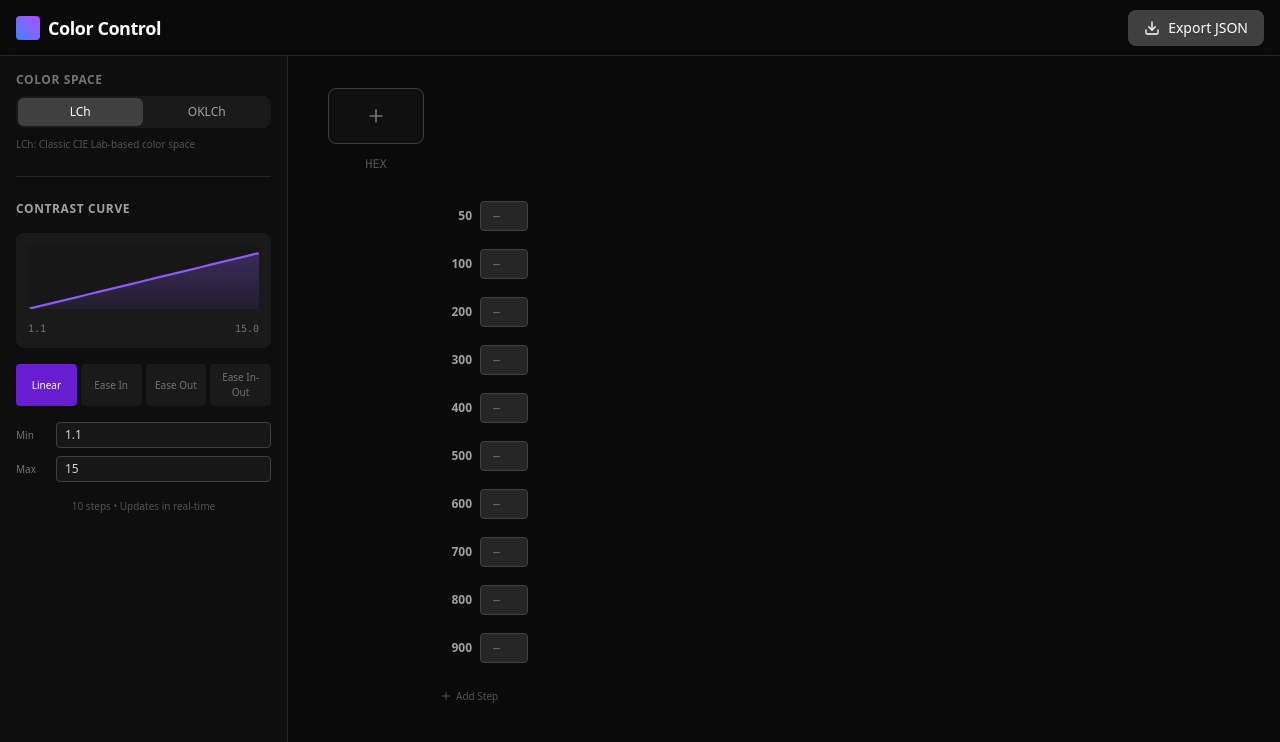
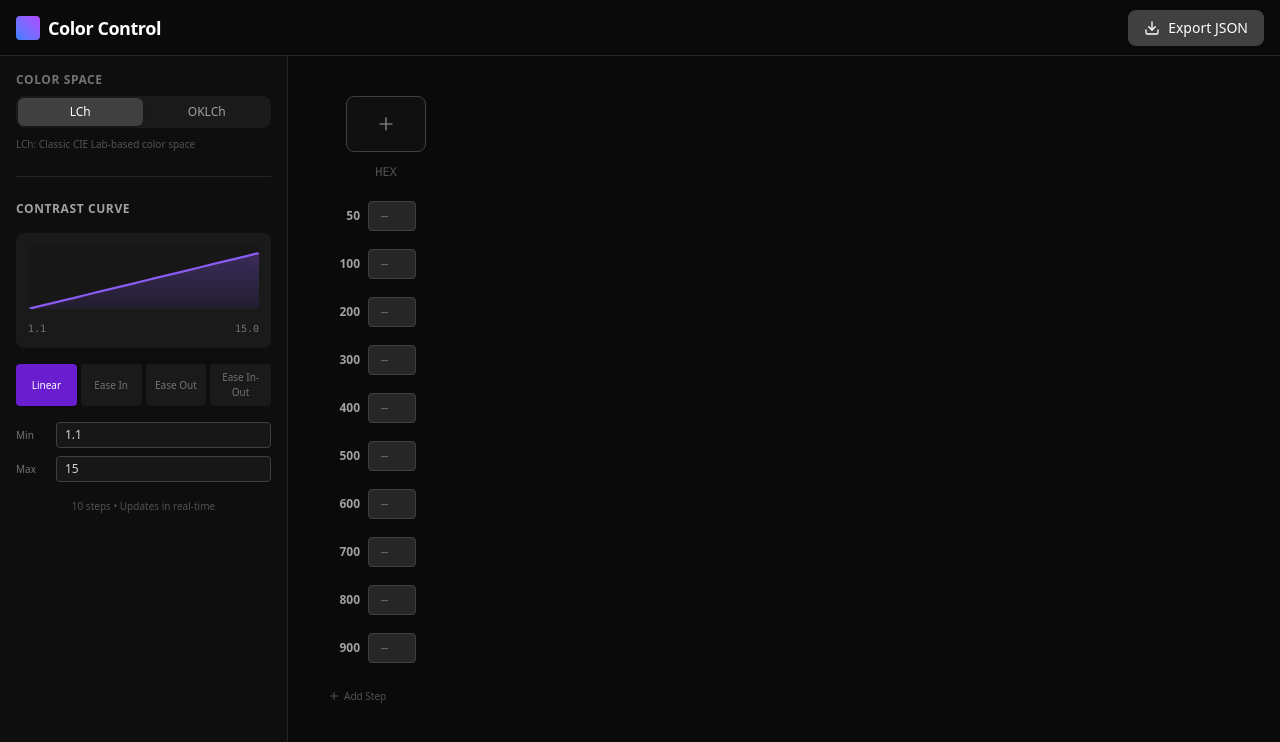
Before and after one commit to gabrielPlunk/color-control, a React (Vite) app: page / in a window 1280 px wide. Shown: the top 742 px of the page. Built offline with nearby package versions, Linux system fonts and the light colour scheme.

Commit message:
Move add color trigger into labels column, remove separate AddColorColumn

```diff
--- a/src/components/PaletteGrid.tsx
+++ b/src/components/PaletteGrid.tsx
@@ -2,22 +2,16 @@ import React from 'react';
 import { useColorStore } from '../store/useColorStore';
 import { PaletteLabelsColumn } from './palette/PaletteLabelsColumn';
 import { PaletteColumn } from './palette/PaletteColumn';
-import { AddColorColumn } from './palette/AddColorColumn';
 
 export const PaletteGrid: React.FC = () => {
     const { palette, baseColors } = useColorStore();
 
     return (
-        <div className="flex gap-0 pb-12 min-w-max">
-            {/* 1. Add Color Button */}
-            {baseColors.length < 40 && (
-                <AddColorColumn />
-            )}
-
-            {/* 2. Labels Column with inline contrast inputs */}
+        <div className="flex gap-0 min-w-max">
+            {/* Labels Column with add color trigger and inline contrast inputs */}
             <PaletteLabelsColumn />
 
-            {/* 3. Existing Palette Columns */}
+            {/* Palette Columns */}
             {palette.map((column) => {
                 const baseColor = baseColors.find(b => b.id === column.baseColorId);
                 if (!baseColor) return null;
--- a/src/components/palette/PaletteLabelsColumn.tsx
+++ b/src/components/palette/PaletteLabelsColumn.tsx
@@ -1,12 +1,72 @@
-import React from 'react';
+import React, { useState, useRef } from 'react';
+import chroma from 'chroma-js';
+import clsx from 'clsx';
 import { useColorStore } from '../../store/useColorStore';
 import { Trash2, Plus } from 'lucide-react';
+import { ColorPickerPopover } from '../ColorPickerPopover';
 
 export const PaletteLabelsColumn: React.FC = () => {
-    const { scaleSteps, updateScaleStep, removeScaleStep, addScaleStep } = useColorStore();
+    const { scaleSteps, updateScaleStep, removeScaleStep, addScaleStep, addBaseColor, baseColors } = useColorStore();
+
+    // Add color state
+    const [placeholderHex, setPlaceholderHex] = useState('');
+    const [showPicker, setShowPicker] = useState(false);
+    const triggerRef = useRef<HTMLDivElement>(null);
+
+    const handleAddColor = (hex: string) => {
+        const validHex = chroma.valid(hex) ? hex : '#3b82f6';
+        addBaseColor(chroma(validHex).hex());
+        setPlaceholderHex('');
+        setShowPicker(false);
+    };
+
+    const handlePlaceholderKeyDown = (e: React.KeyboardEvent<HTMLInputElement>) => {
+        if (e.key === 'Enter' && chroma.valid(placeholderHex)) {
+            handleAddColor(placeholderHex);
+        }
+    };
 
     return (
-        <div className="flex flex-col pt-[104px] bg-neutral-950 z-20">
+        <div className="flex flex-col bg-neutral-950 z-20 sticky left-0">
+            {/* Add Color Trigger - Now in the header area */}
+            {baseColors.length < 40 && (
+                <div className="h-[104px] flex flex-col items-center justify-center gap-2 px-2">
+                    <div
+                        ref={triggerRef}
+                        className={clsx(
+                            "h-14 w-full max-w-[80px] rounded-lg border border-neutral-700 hover:border-neutral-500 cursor-pointer flex items-center justify-center transition-all",
+                            chroma.valid(placeholderHex) ? "" : "bg-neutral-900/50"
+                        )}
+                        style={{ backgroundColor: chroma.valid(placeholderHex) ? placeholderHex : undefined }}
+                        onClick={() => setShowPicker(true)}
+                    >
+                        <Plus size={20} className={clsx(
+                            "transition-colors",
+                            chroma.valid(placeholderHex) ? "text-white/70" : "text-neutral-500"
+                        )} />
+                    </div>
+                    <input
+                        className="text-xs font-mono text-neutral-500 uppercase bg-transparent px-2 py-1 text-center w-full max-w-[80px] focus:outline-none placeholder-neutral-600"
+                        placeholder="HEX"
+                        value={placeholderHex}
+                        onChange={(e) => setPlaceholderHex(e.target.value)}
+                        onKeyDown={handlePlaceholderKeyDown}
+                    />
+
+                    {/* Picker */}
+                    {showPicker && triggerRef.current && (
+                        <ColorPickerPopover
+                            color={chroma.valid(placeholderHex) ? placeholderHex : '#3b82f6'}
+                            onChange={setPlaceholderHex}
+                            onClose={() => setShowPicker(false)}
+                            referenceElement={triggerRef.current}
+                            actionLabel="Add"
+                            onAction={() => handleAddColor(chroma.valid(placeholderHex) ? placeholderHex : '#3b82f6')}
+                        />
+                    )}
+                </div>
+            )}
+
             {/* Step Rows */}
             {scaleSteps.map((step) => (
                 <div key={step.id} className="h-12 flex items-center gap-2 px-2 group">
```
